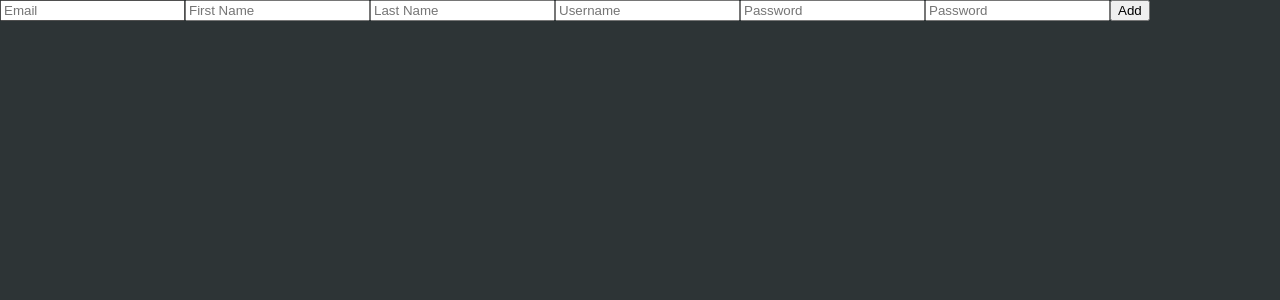
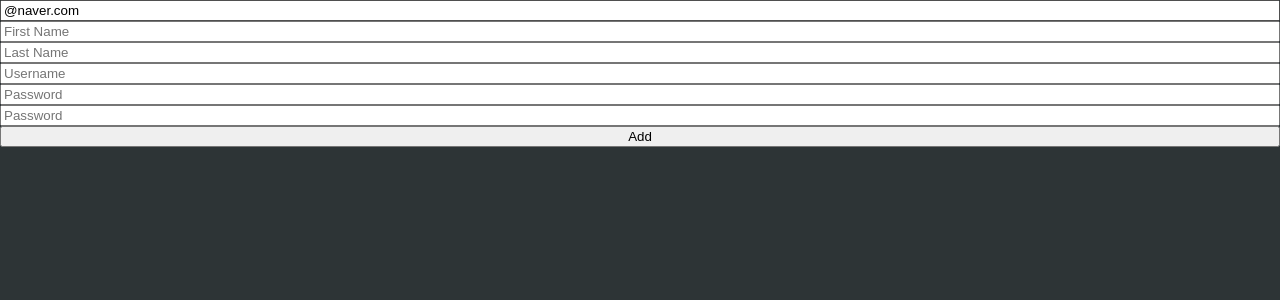
Before and after one commit to HBSPS/React-ToDo, a React (Create React App) app: page / in a window 1280 px wide. Shown: the top 300 px of the page. Built offline with nearby package versions, Linux system fonts and the light colour scheme.

Commit message:
:sparkles: React-Hook-Form errors
Validation 결과 출력하기

```diff
--- a/src/ToDoList.tsx
+++ b/src/ToDoList.tsx
@@ -29,15 +29,29 @@ function ToDoList() {
 };
 */
 
+interface IForm {
+    Email: string;
+    FirstName: string;
+    LastName: string;
+    Username: string;
+    Password1: string;
+    Password2: string;
+};
+
 function ToDoList() {
-    const { register, handleSubmit } = useForm();
+    const { register, handleSubmit, formState: { errors } } = useForm<IForm>({
+        defaultValues: {
+            Email: "@naver.com"
+        }
+    });
     const onValid = (data: any) => {
         console.log(data);
     };
     return (
         <div>
-            <form onSubmit={handleSubmit(onValid)}>
-                <input {...register("Email")} placeholder="Email" />
+            <form onSubmit={handleSubmit(onValid)} style={{display:"flex", flexDirection: "column"}}>
+                <input {...register("Email", { required: "Email is Required", pattern: {value: /^[A-Za-z0-9._%+-]+@naver.com/, message: "Only 'naver.com' is allowd"} })} placeholder="Email" />
+                <span>{errors?.Email?.message}</span>
                 <input {...register("FirstName")} placeholder="First Name" />
                 <input {...register("LastName")} placeholder="Last Name" />
                 <input {...register("Username")} placeholder="Username" />
```
